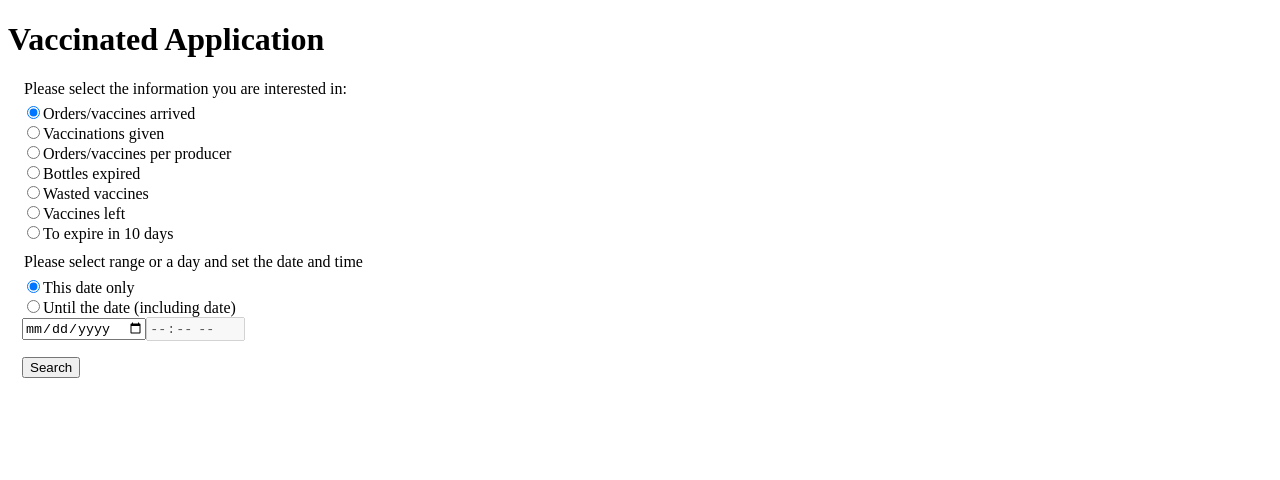
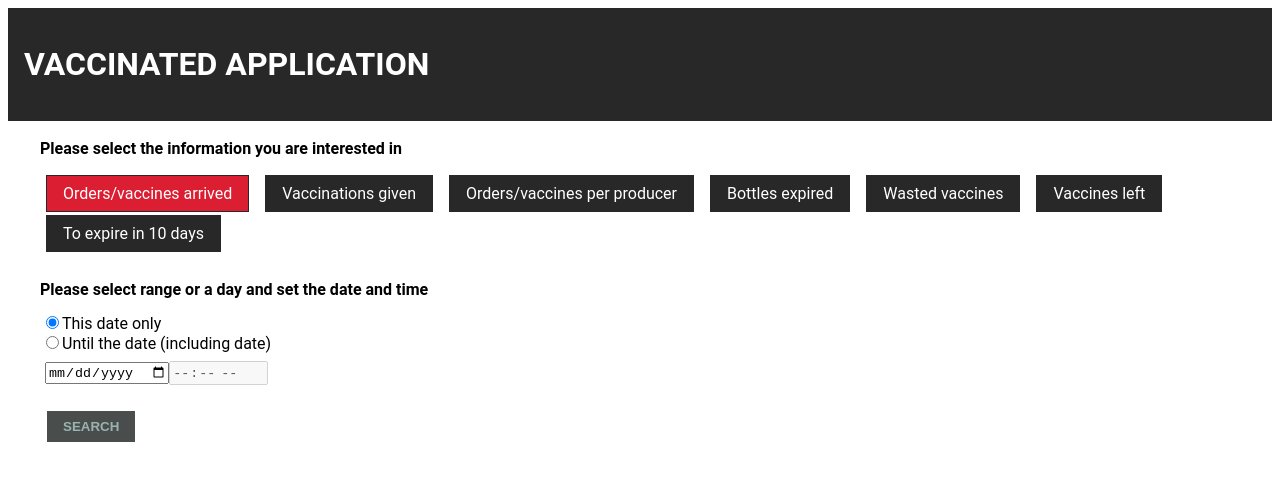
Before and after one commit to jiiaa/vaccinated-application, a React (Create React App) app in the folder frontend/: page / in a window 1280 px wide. Shown: the top 480 px of the page. Built offline with nearby package versions, Linux system fonts and the light colour scheme.

Commit message:
Styles added and view layout improved.

```diff
--- a/frontend/src/components/CategorySelection.js
+++ b/frontend/src/components/CategorySelection.js
@@ -8,8 +8,10 @@ const CategorySelection = ({
   setQueryRes
 }) => {
   return (
-    <fieldset>
-      <legend>Please select the information you are interested in:</legend>
+    <fieldset className="categories">
+      <legend>
+        Please select the information you are interested in
+      </legend>
       <div className="input-label">
         <input
           type="radio"
--- a/frontend/src/components/ResultList.js
+++ b/frontend/src/components/ResultList.js
@@ -10,9 +10,17 @@ const ResultList = ({ category, result }) => {
     );
   }
 
+  if (category === 'error') {
+    return (
+      <div>
+        Ooops...something went wrong.
+      </div>
+    );
+  }
+
   if (category === 'arrived' && result) {
     return (
-      <div>
+      <div className="result">
         <div>
           Orders arrived: {result[0].orders}
         </div>
@@ -25,7 +33,7 @@ const ResultList = ({ category, result }) => {
 
   if (category === 'vaccinated' && result) {
     return (
-      <div>
+      <div className="result">
         Injections given: {result[0].vaccinated}
       </div>
     );
@@ -33,7 +41,7 @@ const ResultList = ({ category, result }) => {
 
   if (category === 'perproducer' && result) {
     return (
-      <div>
+      <div className="result">
         {result.map(producer =>
           <>
             <div><strong>{producer.vaccine}</strong></div>
@@ -47,7 +55,7 @@ const ResultList = ({ category, result }) => {
 
   if (category === 'expired' && result) {
     return (
-      <div>
+      <div className="result">
         Bottles (orders) expired: {result[0].expired_bottles}
       </div>
     );
@@ -55,7 +63,7 @@ const ResultList = ({ category, result }) => {
 
   if (category === 'expired-injections' && result) {
     return (
-      <div>
+      <div className="result">
         Vaccines expired before usage: {result.expiredInjections}
       </div>
     );
@@ -63,7 +71,7 @@ const ResultList = ({ category, result }) => {
 
   if (category === 'valid-injections' && result) {
     return (
-      <div>
+      <div className="result">
         Vaccines left to use: {result.validInjections}
       </div>
     );
@@ -71,7 +79,7 @@ const ResultList = ({ category, result }) => {
 
   if (category === 'tobeexpired' && result) {
     return (
-      <div>
+      <div className="result">
         Vaccines to expire in next 10 days: {result[0].valid_injections}
       </div>
     );
--- a/frontend/src/components/TimeSelection.js
+++ b/frontend/src/components/TimeSelection.js
@@ -10,8 +10,9 @@ const TimeSelection = ({
   setSearchRange
 }) => {
   return (
-    <fieldset>
+    <fieldset className="timing">
       <legend>Please select range or a day and set the date and time</legend>
+      <div className="radio-buttons">
         <div className="input-label">
           <input
             type="radio"
@@ -43,6 +44,7 @@ const TimeSelection = ({
           />
           <label htmlFor="range">Until the date (including date)</label>
         </div>
+      </div>
       <div className="input-no-label">
         <input
           type="date"
--- a/frontend/src/styles/App.scss
+++ b/frontend/src/styles/App.scss
@@ -1,3 +1,115 @@
+body {
+  font-family: 'Roboto', sans-serif;
+}
+
+.header {
+  background-color: #282828;
+  padding: 1rem;
+  text-transform: uppercase;
+  font-size: 1rem;
+  color: #fff;
+}
+
+.formview {
+  padding: 1rem;
+}
+
 fieldset {
   border: none;
+
+  legend {
+    font-weight: 600;
+    margin-bottom: 0.5rem;
+  }
 }
+
+.categories {
+  display: flex;
+  flex-wrap: wrap;
+  line-height: 1.5;
+  margin-bottom: 1rem;
+
+  .input-label {
+    margin: 0.5rem 0.5rem;
+    margin-left: 0;
+  }
+
+  input {
+    opacity: 0;
+    width: 0;
+    height: 0;
+  }
+
+  input:hover + label {
+    background-color: #fff;
+    color: #282828;
+  }
+
+  input:checked + label {
+    background-color: #DC1E32;
+    color: #fff;
+  }
+
+  label {
+    cursor: pointer;
+    border: 1px solid #282828;
+    background-color: #282828;
+    padding: 0.5rem 1rem;
+    color: #fff;
+
+  }
+}
+
+.timing {
+  margin-bottom: 0.5rem;
+
+  .radio-buttons {
+    margin-bottom: 0.5rem;
+  }
+
+  .input-label {
+    margin-left: 3px;
+  }
+
+  .input-no-label {
+    margin-left: 7px;
+  }
+}
+
+input[type="submit"] {
+  margin-left: 7px;
+  padding: 0.5rem 1rem;
+  border: 2px solid #fff;
+  background-color: #494d4c;
+  color: #9ab3b0;
+  font-weight: 600;
+  text-transform: uppercase;
+
+  &:hover {
+    border: 2px solid #494d4c;
+    color: #fff;
+  }
+}
+
+.result {
+  display: inline-block;
+  border-left: 2px solid #282828;
+  border-bottom: 2px solid #282828;
+  margin: 0.5rem 1rem;
+  margin-left: 1rem;
+  padding: 0 0.25rem 0.25rem 0.5rem;
+  line-height: 1.5;
+  font-weight: 600;
+}
+
+.error {
+  display: inline-block;
+  border-left: 2px solid #DC1E32;
+  border-bottom: 2px solid #DC1E32;
+  margin: 0.5rem 1rem;
+  margin-left: 1rem;
+  padding: 0 0.25rem 0.25rem 0.5rem;
+  line-height: 1.5;
+  font-weight: 600;
+  color: #DC1E32;
+}
```
Lines whose indentation alone changed are shown as unchanged.
